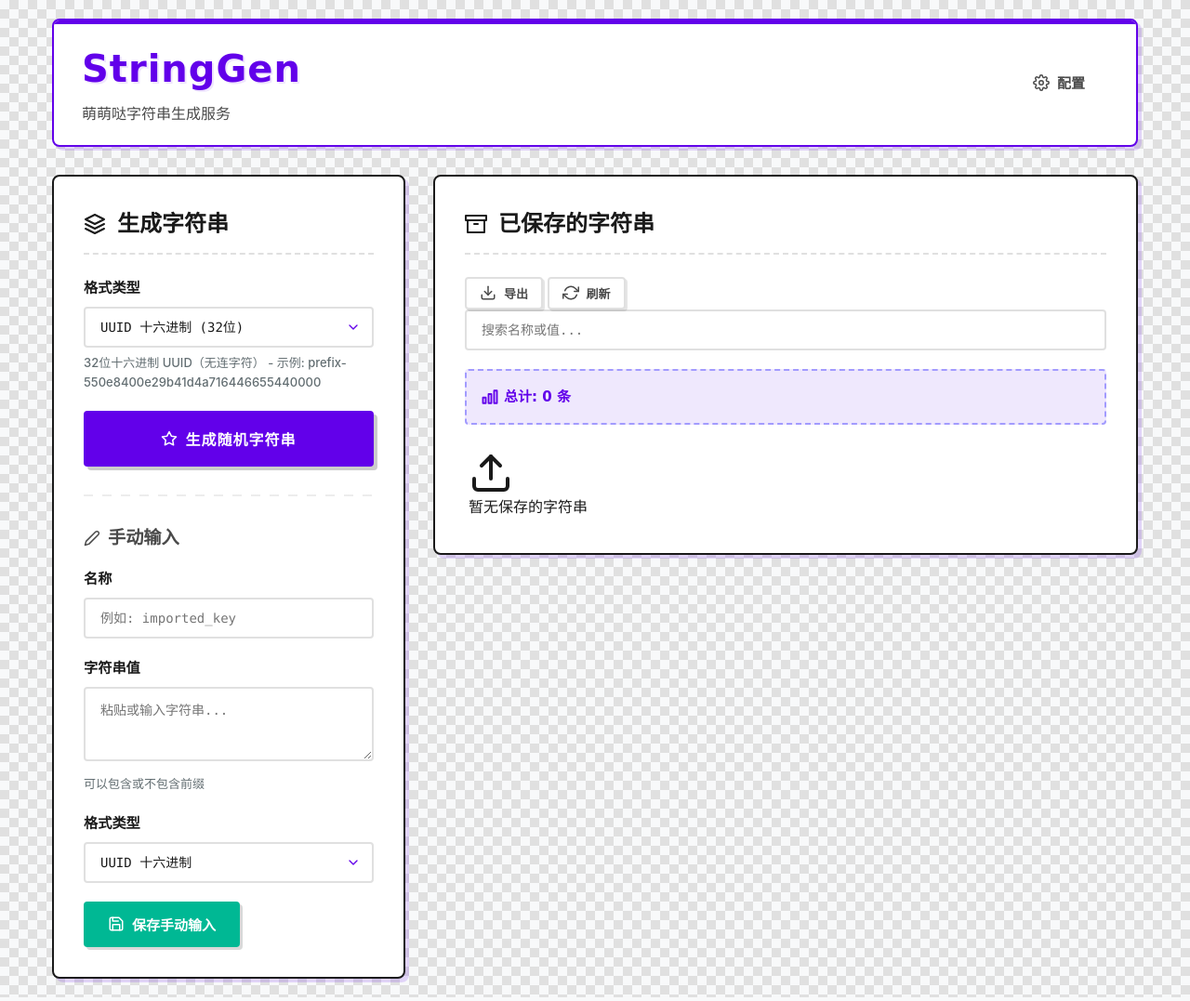
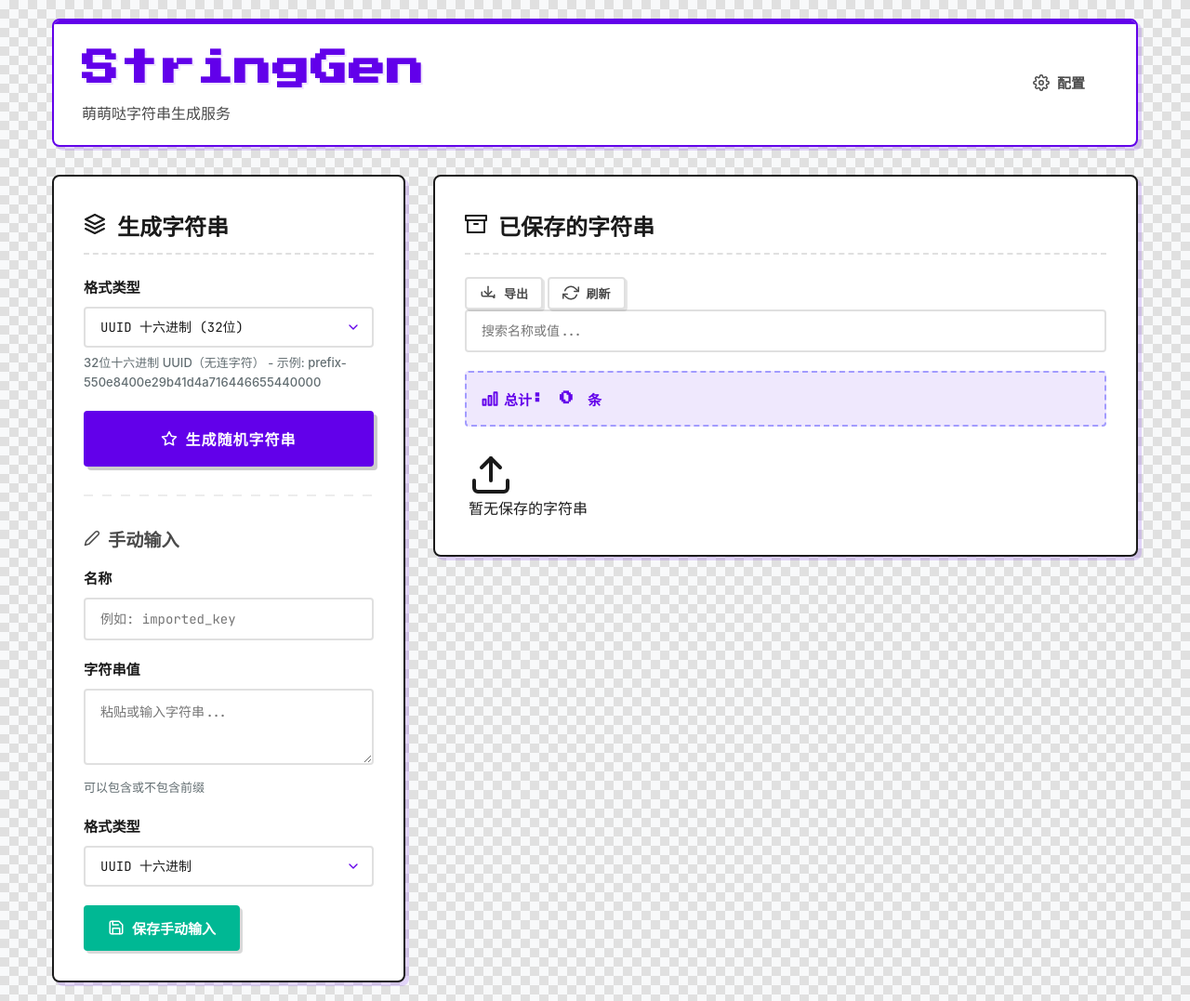
Before and after one commit to ishailluminas/isha-stringgen, a Flask app: page / in a window 1280 px wide. Shown: the whole page at 93% size. Run offline with Flask 3, Linux system fonts and the light colour scheme; data that the repository does not hold is empty; some web fonts are replaced.

Commit message:
feat:界面优化

```diff
--- a/templates/index.html
+++ b/templates/index.html
@@ -7,6 +7,8 @@
     <link rel="preconnect" href="https://fonts.googleapis.com">
     <link rel="preconnect" href="https://fonts.gstatic.com" crossorigin>
     <link href="https://fonts.googleapis.com/css2?family=ZCOOL+KuaiLe&display=swap" rel="stylesheet">
+    <link href="https://fonts.googleapis.com/css2?family=JetBrains+Mono:wght@400;700&display=swap" rel="stylesheet">
+    <link href="https://fonts.googleapis.com/css2?family=Press+Start+2P&display=swap" rel="stylesheet">
     <link rel="stylesheet" href="{{ url_for('static', filename='style.css') }}">
 </head>
 <body>
@@ -132,7 +134,7 @@
                         </h2>
                         <div class="header-actions">
                             <button id="export-btn" class="btn btn-outline btn-small">
-                                <svg class="icon" viewBox="0 0 24 24" fill="none" stroke="currentColor" stroke-width="2" stroke-linecap="round" stroke-linejoin="round"><path d="M21 15v4a2 2 0 0 1-2 2H5a2 2 0 0 1-2-2v-4"></path><polyline points="7 10 12 15 17 10"></polyline><line x1="12" y1="15" x2="12" y2="3"></line></svg>
+                                <svg class="icon" viewBox="0 0 24 24" fill="none" stroke="currentColor" stroke-width="2" stroke-linecap="round" stroke-linejoin="round"><path d="M21 15v4a2 2 0 0 1-2-2H5a2 2 0 0 1-2-2v-4"></path><polyline points="7 10 12 15 17 10"></polyline><line x1="12" y1="15" x2="12" y2="3"></line></svg>
                                 导出
                             </button>
                             <button id="refresh-btn" class="btn btn-outline btn-small">
```
Also changed, not shown: 1 other file.
